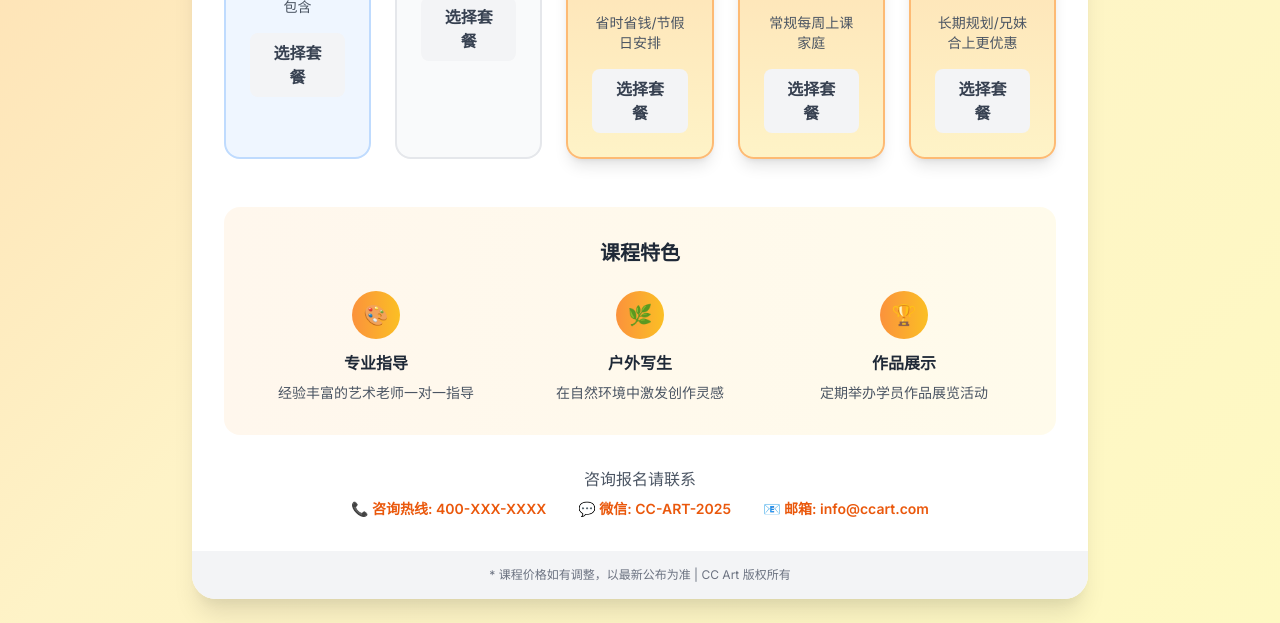
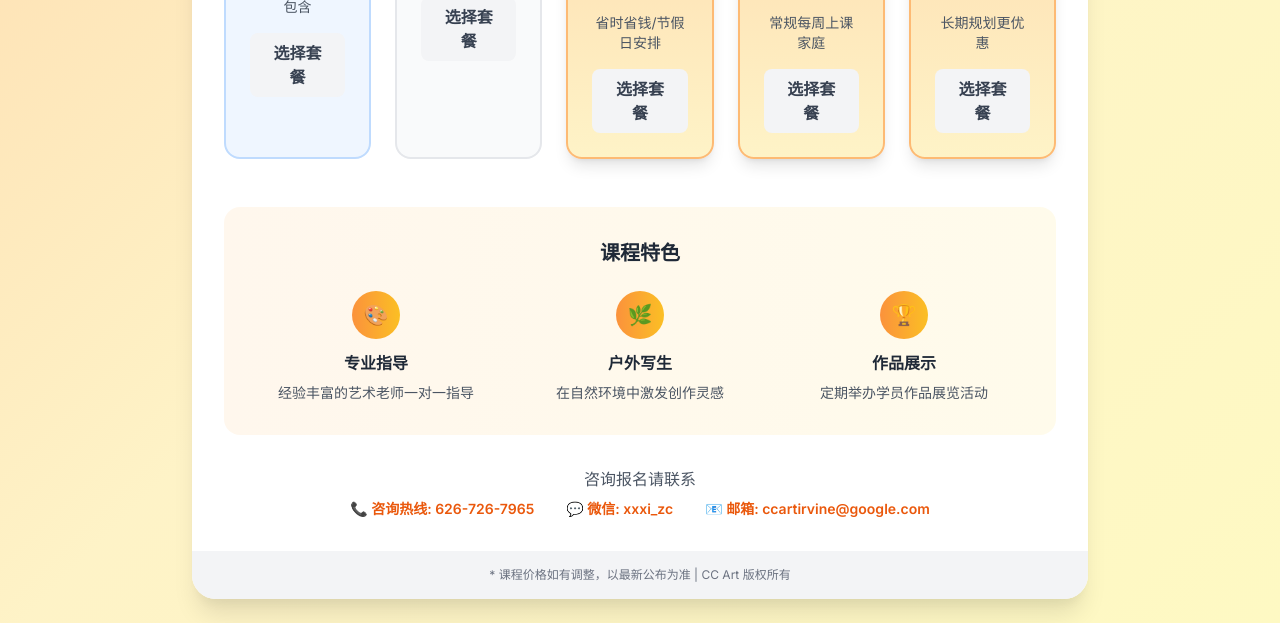
Before and after one commit to cc-art-irvine/cc-art-poster, a plain HTML site: page index.html in a window 1280 px wide. Shown: the part 609-1232 px from the top of the page. Drawn offline with nearby package versions, Linux system fonts and the light colour scheme.

Commit message:
Update index.html

```diff
--- a/index.html
+++ b/index.html
@@ -290,7 +290,7 @@
                                         省$120
                                     </div>
                                 </div>
-                                <p class="text-sm text-gray-600 mb-4">长期规划/兄妹合上更优惠</p>
+                                <p class="text-sm text-gray-600 mb-4">长期规划更优惠</p>
                                 <input type="radio" name="package" value="package20" id="package20" class="hidden">
                                 <label for="package20" class="block w-full py-2 px-4 rounded-lg font-semibold btn-secondary cursor-pointer text-center">
                                     选择套餐
@@ -343,9 +343,9 @@
                 <div class="mt-8 text-center">
                     <p class="text-gray-600 mb-2">咨询报名请联系</p>
                     <div class="flex justify-center items-center space-x-6 text-sm flex-wrap gap-2">
-                        <span class="text-orange-600 font-semibold">📞 咨询热线: 400-XXX-XXXX</span>
-                        <span class="text-orange-600 font-semibold">💬 微信: CC-ART-2025</span>
-                        <span class="text-orange-600 font-semibold">📧 邮箱: info@ccart.com</span>
+                        <span class="text-orange-600 font-semibold">📞 咨询热线: 626-726-7965</span>
+                        <span class="text-orange-600 font-semibold">💬 微信: xxxi_zc</span>
+                        <span class="text-orange-600 font-semibold">📧 邮箱: ccartirvine@google.com</span>
                     </div>
                 </div>
             </div>
@@ -412,7 +412,7 @@
                 totalPrice: 1060,
                 originalPrice: 1180,
                 savings: 120,
-                description: '长期规划/兄妹合上更优惠'
+                description: '长期规划更优惠'
             }
         };
 
@@ -502,7 +502,8 @@
             console.log('Form Data for Backend:', formData);
 
             // Placeholder for backend integration
-            alert(`感谢选择 ${packageData[selectedPackage.value].name}！我们将尽快与您联系。`);
+            // alert(`感谢选择 ${packageData[selectedPackage.value].name}！我们将尽快与您联系。`);
+            alert(`请查阅下方联系方式与cc art联系～`);
         });
 
         // Mobile menu toggle
```
